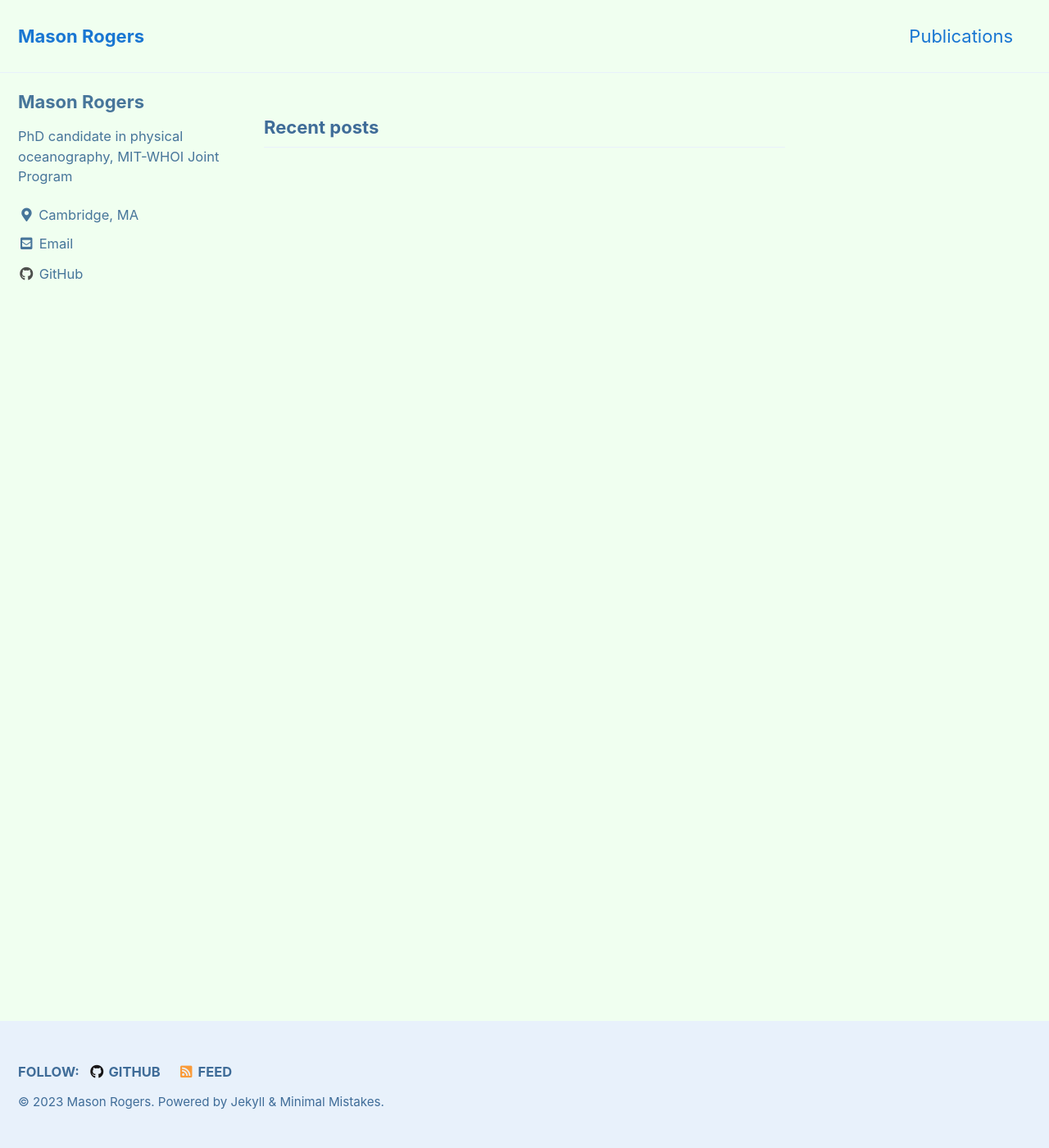
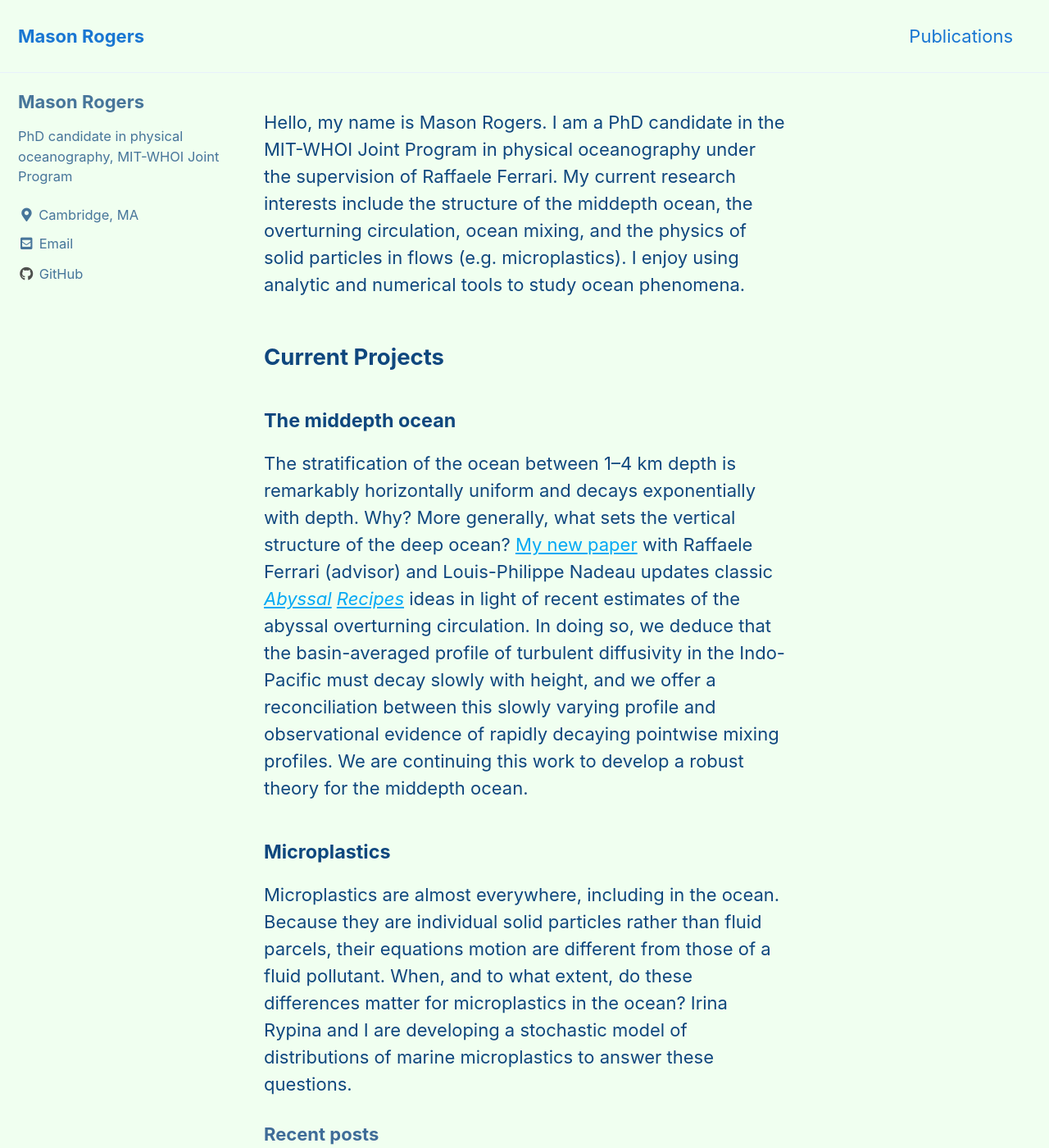
Before and after one commit to masonrogers14/masonrogers14.github.io, a Jekyll site: the page built from index.md, in a window 1280 px wide and 1400 px high. Shown: the whole window at 82% size. Built offline with Jekyll 4.4.1, drawn with Linux system fonts in a browser that asks for light colours; cached includes are drawn as plain includes; the list of posts is cut into pages by our own code.

Commit message:
added front page

```diff
--- a/index.html
+++ /dev/null
@@ -1,4 +0,0 @@
----
-layout: home
-author_profile: true
----
--- /dev/null
+++ b/index.md
@@ -0,0 +1,16 @@
+---
+layout: home
+author_profile: true
+---
+
+Hello, my name is Mason Rogers. I am a PhD candidate in the MIT-WHOI Joint Program in physical oceanography under the supervision of Raffaele Ferrari. My current research interests include the structure of the middepth ocean, the overturning circulation, ocean mixing, and the physics of solid particles in flows (e.g. microplastics). I enjoy using analytic and numerical tools to study ocean phenomena.
+
+## Current Projects
+
+#### The middepth ocean
+
+The stratification of the ocean between 1--4 km depth is remarkably horizontally uniform and decays exponentially with depth. Why? More generally, what sets the vertical structure of the deep ocean? [My new paper](https://doi.org/10.1175/JPO-D-22-0225.1) with Raffaele Ferrari (advisor) and Louis-Philippe Nadeau updates classic *[Abyssal](https://doi.org/10.1016/0011-7471(66)90602-4) [Recipes](https://doi.org/10.1016/S0967-0637(98)00070-3)* ideas in light of recent estimates of the abyssal overturning circulation. In doing so, we deduce that the basin-averaged profile of turbulent diffusivity in the Indo-Pacific must decay slowly with height, and we offer a reconciliation between this slowly varying profile and observational evidence of rapidly decaying pointwise mixing profiles. We are continuing this work to develop a robust theory for the middepth ocean.
+
+#### Microplastics
+
+Microplastics are almost everywhere, including in the ocean. Because they are individual solid particles rather than fluid parcels, their equations motion are different from those of a fluid pollutant. When, and to what extent, do these differences matter for microplastics in the ocean? Irina Rypina and I are developing a stochastic model of distributions of marine microplastics to answer these questions.
```
Also changed, not shown: _pages/publications.md (+4 -0 lines).
